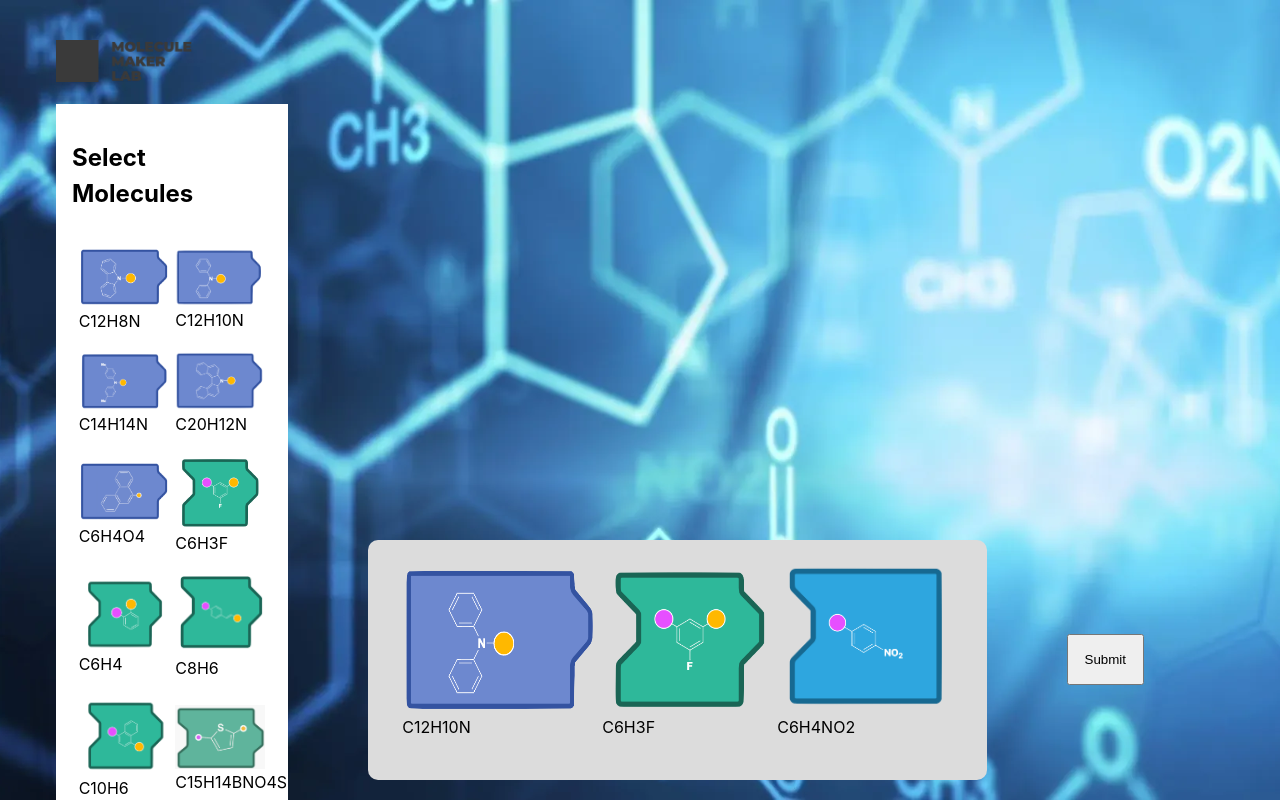
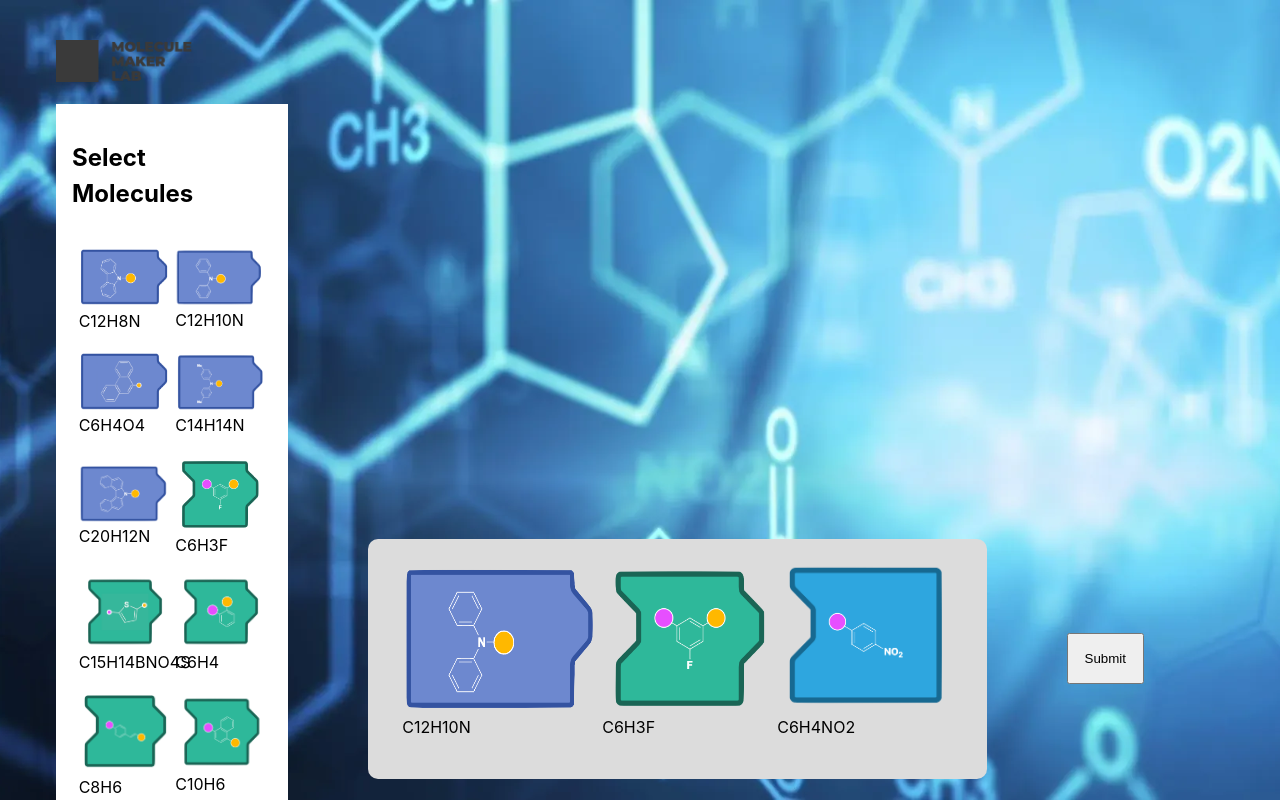
Before and after one commit to exrlla/digital-molecule-maker, a React (Vite) app: page /maker in a window 1280 px wide. Shown: the top 800 px of the page. Built offline with nearby package versions, Linux system fonts and the light colour scheme; no server answers.

Commit message:
added red herring molecules and logic

```diff
--- a/src/Maker.jsx
+++ b/src/Maker.jsx
@@ -15,14 +15,14 @@ const Maker = ({socket}) => {
   const images = [
     'src/assets/C12H8N.png',
     'src/assets/C12H10N.png',
+    'src/assets/C6H4O4.png',
     'src/assets/C14H14N.png',
     'src/assets/C20H12N.png',
-    'src/assets/C6H4O4.png',
     'src/assets/C6H3F.png',
+    'src/assets/C15H14BNO4S.png',
     'src/assets/C6H4.png',
     'src/assets/C8H6.png',
     'src/assets/C10H6.png',
-    'src/assets/C15H14BNO4S.png',
     'src/assets/C4H3N2.png',
     'src/assets/C4H3S.png',
     'src/assets/C6H4NO2.png',
```
Also changed, not shown: src/assets/C15H14BNO4S.png.
